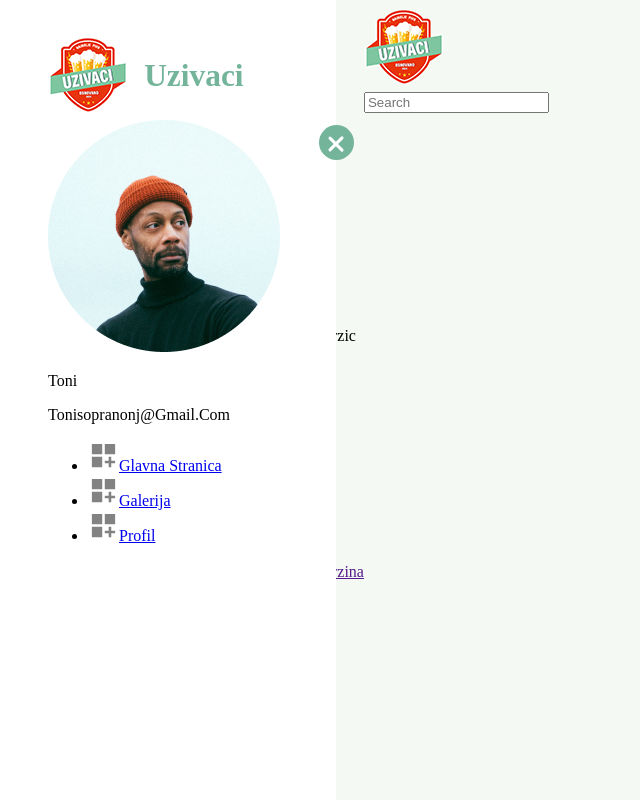
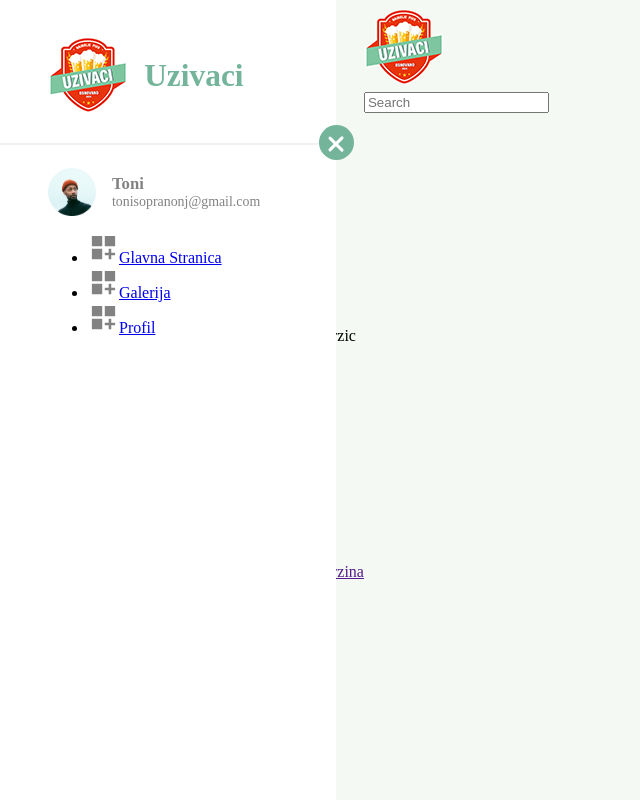
Before and after one commit to kosturko123/React_Domaci, a React (Create React App) app: page / in a window 1280 px wide. Shown: the top 800 px of the page, without its empty margins (0-640 px from the left). Built offline with nearby package versions, Linux system fonts and the light colour scheme; a web font is replaced by a local one.

Commit message:
BurgerContainer i ProfileContainer

```diff
--- a/src/styles/main.scss
+++ b/src/styles/main.scss
@@ -108,3 +108,48 @@ h1 {
         }
     }
 }
+
+.burgerContainer::after {
+    content: "";
+    position: absolute;
+    right: 35px;
+    top: (35px / 2);
+    z-index: 0;
+    width: calc(6rem + 15rem);
+    background-color: $lightGrey;
+    height: 2px;
+    transition: 0.5s all;
+}
+
+.profileContainer {
+    display: flex;
+    align-items: center;
+    justify-content: flex-start;
+    padding: 3rem 0 0 0;
+
+    img {
+        width: auto;
+        height: 3rem;
+    }
+
+    .profileContents {
+        padding: 0 0 0 1rem;
+
+        p.name {
+            padding: 0;
+            margin: 0;
+            font-size: 16.7px;
+            color: $darkGrey;
+            text-transform: capitalize;
+            font-weight: $heavyFont;
+        }
+
+        p {
+            padding: 0;
+            margin: 0;
+            font-size: 13.9px;
+            color: $darkGrey;
+            text-transform: lowercase;
+        }
+    }
+}
```
